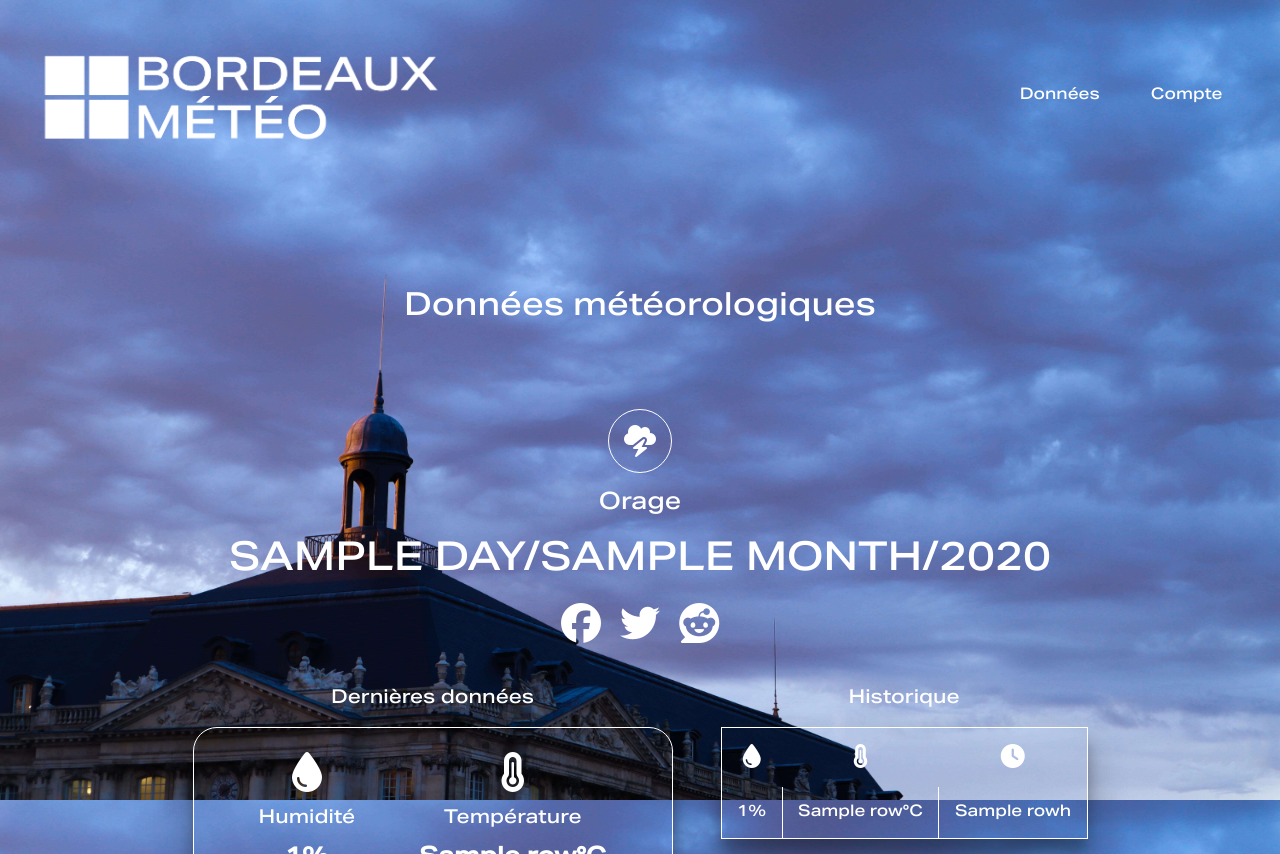
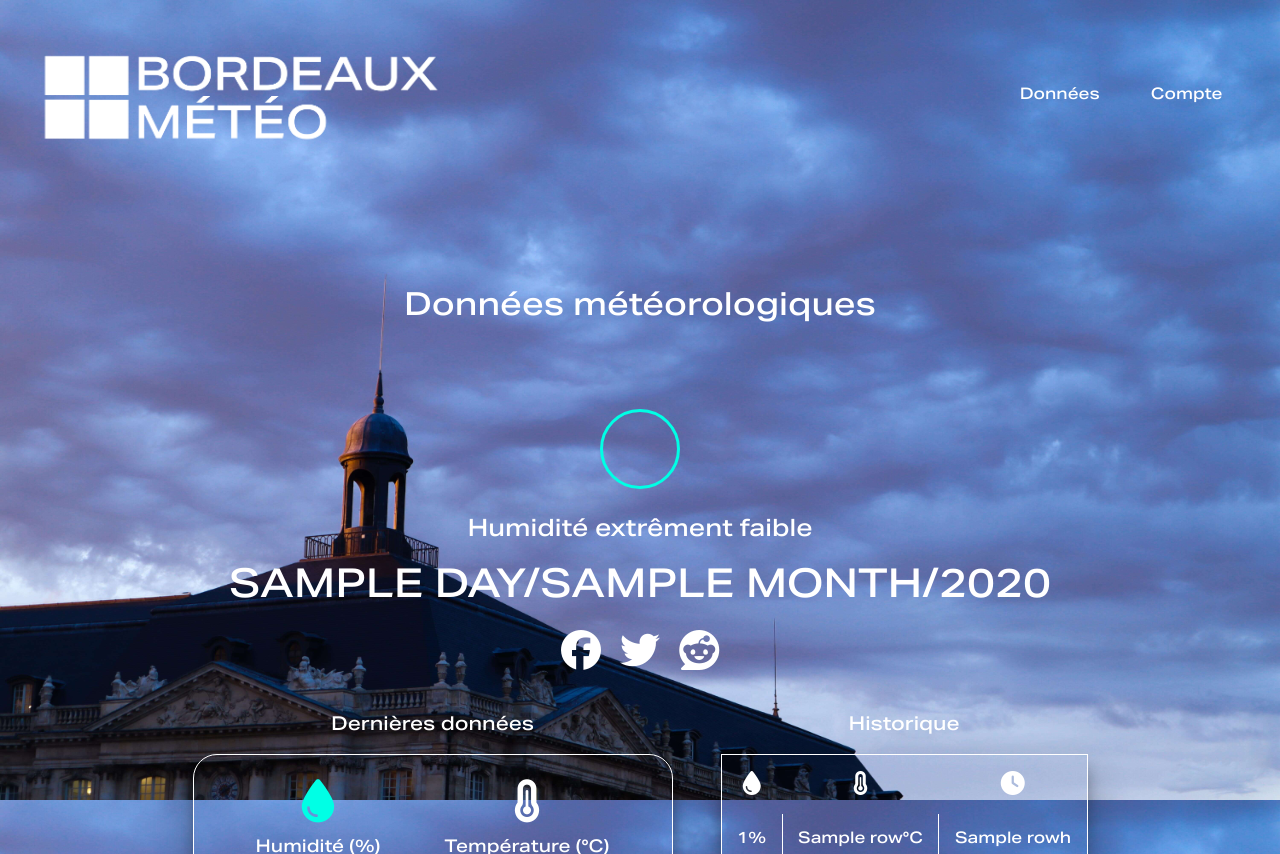
Before and after one commit to kitaah/Bordeaux_Meteo, a Flask app: template templates/index.html in a window 1280 px wide. Shown: the top 854 px of the page. Run offline with Flask 2, Linux system fonts and the light colour scheme; the template is opened without the code that fills it: most values are stand-ins (such as "Sample title", 1, 10 or a date in 2020); some libraries are stand-ins or nearby versions.

Commit message:
Mise en place d'un système de création de compte et de login

```diff
--- a/app.py
+++ b/app.py
@@ -1,22 +1,28 @@
-from flask import Flask, render_template, request, url_for, redirect
+from flask import Flask, render_template, request, url_for, redirect, session
 from flask_mysqldb import MySQL
+import MySQLdb.cursors
 import datetime
+import bcrypt
+import re
+from flask_bcrypt import Bcrypt
 
 app = Flask(__name__)
 
 def __database_connection():
+    HEX_SEC_KEY = 'a%45#AmllpoRF2FT5n%k'
     app.config['MYSQL_HOST'] = 'localhost'
     app.config['MYSQL_USER'] = 'root'
     app.config['MYSQL_PASSWORD'] = '16.miRO47.7r'
     app.config['MYSQL_DB'] = 'bordeaux_meteo'
     app.config['CURSORCLASS'] = 'DictCursor'
+    app.config['SECRET_KEY'] = HEX_SEC_KEY
+
+mysql = MySQL(app)
 
 def access_database_connection():
     return __database_connection()
 
 access_database_connection()
-
-mysql = MySQL(app)
 
 @app.route("/")
 def __main_page():
@@ -38,37 +44,89 @@ def __main_page():
 def access_main_page():
     return __main_page()
 
-@app.route("/connexion")
+@app.route("/connexion", methods = ["GET", "POST"])
 def __login_page():
-    return render_template("login.html")
+    message = ''
+    if request.method == 'POST' :
+        email = request.form['login-email']
+        password = request.form['login-password'].encode('utf-8')
+        cur = mysql.connection.cursor(MySQLdb.cursors.DictCursor)
+        cur.execute('SELECT * FROM utilisateur WHERE AdresseMail_Utilisateur = % s', (email, ))
+        user = cur.fetchone()
+        cur.close()
+        if len(user) > 0 :
+            if bcrypt.hashpw(password, user['Password_Utilisateur'].encode('utf-8')) == user['Password_Utilisateur'].encode('utf-8'):
+                session['Prenom_Utilisateur'] = user["Prenom_Utilisateur"]
+                session['AdresseMail_Utilisateur'] = user["AdresseMail_Utilisateur"]
+            return redirect(url_for('__data_management_page'))
+
+        else:
+            return render_template('login.html')
+    else: return render_template('login.html')
+
 def access_login_page():
     return __login_page()
 
-@app.route("/inscription")
+@app.route("/inscription", methods = ["GET", "POST"])
 def __inscription_page():
-    return render_template("registration.html")
+    message = ''
+    if request.method == 'POST' :
+        fname = request.form['registration-fname']
+        lname = request.form['registration-lname']
+        address = request.form['registration-address']
+        email = request.form['registration-email']
+        password = request.form['registration-password'].encode('utf-8')
+        hash_password = bcrypt.hashpw(password, bcrypt.gensalt())
+        cursor = mysql.connection.cursor(MySQLdb.cursors.DictCursor)
+        cursor.execute('SELECT * FROM utilisateur WHERE AdresseMail_Utilisateur = %s', (email, ))
+        account = cursor.fetchone()
+        if account:
+            message = "Le compte existe déjà !"
+        elif not fname or not lname or not address or not email or not password :
+            message = 'Merci de compléter tous les champs du formulaire !'
+        elif not re.match(r'[^@]+@[^@]+\.[^@]+', email):
+            message = "Format d'adresse email invalide !"
+        else:
+            cursor.execute('INSERT INTO utilisateur (Prenom_Utilisateur,Nom_Utilisateur,Adresse_Utilisateur,AdresseMail_Utilisateur,Password_Utilisateur) VALUES (% s,% s,% s,% s,% s)', (fname, lname, address, email, hash_password, ))
+            mysql.connection.commit()
+            message = "Votre compte a bien été créé !"
+    elif request.method == 'POST':
+        message = "Merci de compléter tous les champs du formulaire !"
+    return render_template('registration.html', message = message)
 def access_inscription_page():
     return __inscription_page()
 
-@app.route("/gestion", methods =["GET", "POST"])
+@app.route("/gestion", methods = ["GET", "POST"])
 def __data_management_page():
     if request.method == 'POST' :
+        sensor_name = request.form["sensors-name"]
         sensor_id = request.form["sensors-id"]
-        sensor_name = request.form["sensors-name"]
         update_sensors = mysql.connection.cursor()
         update_sensors.execute("UPDATE sensor SET Nom_Sensor =%s WHERE Id_Sensor=%s", (sensor_name,sensor_id,))
         mysql.connection.commit()
         return redirect(url_for('__data_management_page'))
 
     else :
-        select_sensors = mysql.connection.cursor()
-        sql_sensors = "SELECT Id_Sensor,Nom_Sensor FROM sensor"
-        select_sensors.execute(sql_sensors)
-        all_sensors = select_sensors.fetchall()
-        select_sensors.close()
-        return render_template("user.html", all_sensors = all_sensors)
+        if 'AdresseMail_Utilisateur' and 'Prenom_Utilisateur' in session:
+            select_sensors = mysql.connection.cursor()
+            sql_sensors = "SELECT Id_Sensor,Nom_Sensor FROM sensor"
+            select_sensors.execute(sql_sensors)
+            all_sensors = select_sensors.fetchall()
+            select_sensors.close()
+            return render_template("user.html", all_sensors = all_sensors)
+        else:
+            return redirect(url_for('__main_page'))
+
 def access_data_management_page():
     return __data_management_page()
+
+@app.route("/logout")
+def __logout():
+    session.clear()
+    return redirect(url_for('__main_page'))
+
+def access_logout():
+    return __logout()
 
 @app.errorhandler(404)
 def __error_404_page(error):
@@ -79,7 +137,7 @@ def access_error_404_page(error):
 
 def __runApp():
     if __name__ == "__main__":
-        app.run(host = 'localhost', port = '5050', debug = True)
+        app.run(host = 'localhost', port = '5051', debug = True)
 
 def runApp():
     return __runApp()
--- a/static/css/style.css
+++ b/static/css/style.css
@@ -37,7 +37,27 @@ section {
     --main-text-color: #ffffff;
     --second-text-color: #00ffff;
     --main-box-shadow: #0000004d 0rem 1.18rem 2.4rem, #00000038 0rem 0.9rem 0.75rem;
-}
+    --first-temp-color: #1b3705;
+    --second-temp-color: #2a5f14;
+    --third-temp-color: #338b28;
+    --fourth-temp-color: #2dc325;
+    --fifth-temp-color: #eafa00;
+    --sixth-temp-color: #f4f701;
+    --seventh-temp-color: #eb4040;
+    --eighth-temp-color: #e63533;
+    --ninth-temp-color: #e02825;
+    --tenth-temp-color: #da1915;
+    --first-hum-color: #00ffe5;
+    --second-hum-color: #00f7ff;
+    --third-hum-color: #00aeff;
+    --fourth-hum-color: #0051ff;
+    --fifth-hum-color: #094ad4;
+    --sixth-hum-color: #0004ff;
+    --seventh-hum-color:#3b0de2;
+    --eighth-hum-color: #2b0aa3;
+    --ninth-hum-color: #2a0e91;
+    --tenth-hum-color: #1c0865;
+    }
 
 * {
     box-sizing: border-box;
@@ -148,15 +168,95 @@ header {
 }
 
 /* -- Upper data content */
-.upper-data__content i {
+.bordeaux-meteo__small-logo {
     font-size: 2rem;
     border: 0.1rem solid var(--main-text-color);
     border-radius: 50%;
-    width: 4rem;
-    height: 4rem;
+    width: 5rem;
+    height: 5rem;
     display: flex;
     justify-content: center;
     align-items: center;
+}
+
+.border-one {
+    border: 0.2rem solid var(--first-hum-color);
+}
+
+.border-two {
+    border: 0.2rem solid var(--second-hum-color);
+}
+
+.border-three {
+    border: 0.2rem solid var(--third-hum-color);
+}
+
+.border-four {
+    border: 0.2rem solid var(--fourth-hum-color);
+}
+
+.border-five {
+    border: 0.2rem solid var(--fifth-hum-color);
+}
+
+.border-six {
+    border: 0.2rem solid var(--sixth-hum-color);
+}
+
+.border-seven {
+    border: 0.2rem solid var(--seventh-hum-color);
+}
+
+.border-eight {
+    border: 0.2rem solid var(--eighth-hum-color);
+}
+
+.border-nine {
+    border: 0.2rem solid var(--ninth-hum-color);
+}
+
+.border-ten {
+    border: 0.2rem solid var(--tenth-hum-color);
+}
+
+.color-green-one {
+    background-color: var(--first-temp-color);
+}
+
+.color-green-two {
+    background-color: var(--second-temp-color);
+}
+
+.color-green-three {
+    background-color: var(--third-temp-color);
+}
+
+.color-green-four {
+    background-color: var(--fourth-temp-color);
+}
+
+.color-yellow-one {
+    background-color: var(--fifth-temp-color);
+}
+
+.color-yellow-two {
+    background-color: var(--sixth-temp-color);
+}
+
+.color-red-one {
+    background-color: var(--seventh-temp-color);
+}
+
+.color-red-two {
+    background-color: var(--eighth-temp-color);
+}
+
+.color-red-three {
+    background-color: var(--ninth-temp-color);
+}
+
+.color-red-four {
+    background-color: var(--tenth-temp-color);
 }
 
 .upper-data__content p {
@@ -212,33 +312,40 @@ header {
 }
 
 .humidity-temperature__data i {
-    font-size: 2.5rem;
+    font-size: 2.7rem;
 }
 
 .humidity-temperature__data h3 {
-    font-size: 1.2rem;
+    font-size: 1.1rem;
     margin: 0.8rem 0;
 }
 
 .humidity-temperature__data p {
-    font-size: 1.5rem;
+    font-size: 1.3rem;
     font-weight: bold;
 }
 
-/* -- Map for the localization of the sensors */
-.sensors-map__img {
-    display: block;
-    width: 28rem;
-    border: 0.1rem solid transparent;
-    border-radius: 1.6rem;
+#humidity__data,
+#temperature__data {
+    border: 0.1rem solid var(--main-text-color);
+    border-radius: 50%;
+    width: 4.9rem;
+    height: 4.9rem;
+    display: flex;
+    justify-content: center;
+    align-items: center;
+    margin: auto;
+    box-shadow: var(--main-box-shadow);
 }
 
+/* -- Map for the localization of the sensors */
 #map {
     width: 30rem;
     height: 30rem;
     margin: auto;
     border: 0.1rem solid transparent;
     border-radius: 1rem;
+    box-shadow: var(--main-box-shadow);
 }
 
 .map-legend__content {
@@ -405,9 +520,12 @@ body,
 a,
 .form-control,
 .form-control::placeholder,
-#login-user-email,
+#login-email,
 #login-password,
-#registration-user-email,
+#registration-fname,
+#registration-lname,
+#registration-address,
+#registration-email,
 #registration-password,
 #sensors-name {
     color: var(--main-text-color);
@@ -429,7 +547,9 @@ a,
     margin-bottom: 7rem;
 }
 
+.alert-danger,
 .meteorological-data__content h1,
+.user__content p,
 .share_btns,
 .upper-data__content,
 .middle-data__content h2,
@@ -451,7 +571,6 @@ a,
 }
 
 .upper-data__content i,
-.sensors-map__img,
 .login-aside__content,
 .registration__content,
 .btn-primary {
@@ -460,7 +579,6 @@ a,
 
 .humidity-temperature__data,
 .humidity-temperature__data-table,
-.sensors-map__img,
 .user__content-form {
     box-shadow: var(--main-box-shadow);
 }
--- a/static/js/app.js
+++ b/static/js/app.js
@@ -39,7 +39,7 @@ document.addEventListener("DOMContentLoaded",() => {
 
 // FOOTER - Changing logo on mouseover/ on mouseout
 document.addEventListener("DOMContentLoaded",() => {
-    let headerLogo = document.getElementsByClassName("bordeaux-meteo__logo-mobile")[0];
+    let headerLogo = document.getElementsByClassName("bordeaux-meteo__logo-responsive")[0];
 
     headerLogo?.addEventListener("mouseover", () => {
         if(headerLogo.src="BM_white_logo.png") {
@@ -69,6 +69,7 @@ document.addEventListener("DOMContentLoaded",() => {
 });
 
 // HOME PAGE - Leaflet map
+document.addEventListener("DOMContentLoaded",() => {
 let bordeauxMeteoMap = L.map('map').setView([44.865210, -0.577260], 13);
 L.tileLayer('https://tile.openstreetmap.org/{z}/{x}/{y}.png', {
     maxZoom: 19,
@@ -95,3 +96,141 @@ let thirdSensor = L.circle([44.848361, -0.560828], {
         fillOpacity: 0.5,
         radius: 70
     }).addTo(bordeauxMeteoMap);
+});
+
+// HOME PAGE - Leaflet map
+document.addEventListener("DOMContentLoaded",() => {
+let tempData = document.getElementById("temperature__data");
+let textTempData = tempData.innerHTML
+let tempIcon = document.getElementsByClassName("fa-temperature-three-quarters")[0];
+let tempNumber = Number(textTempData)
+let tempNextData = document.getElementById("temperature-info__sentence");
+let bordeauxMeteoIcon = document.getElementsByClassName("bordeaux-meteo__small-logo")[0];
+    if(tempNumber < 0) {
+        tempIcon.style.color = "var(--first-temp-color)";
+        tempNextData.textContent = "Température extrêment faible";
+        bordeauxMeteoIcon.classList.add("color-green-one");
+    }
+
+    if(tempNumber >= 0 && tempNumber < 5) {
+        tempIcon.style.color = "var(--second-temp-color)";
+        tempNextData.textContent = "Très faible température";
+        bordeauxMeteoIcon.classList.add("color-green-two");
+    }
+
+    if(tempNumber > 5 && tempNumber < 10) {
+        tempIcon.style.color = "var(--third-temp-color)";
+        tempNextData.textContent = "Faible température";
+        bordeauxMeteoIcon.classList.add("color-green-three");
+    }
+
+    if(tempNumber > 10 && tempNumber < 15) {
+        tempIcon.style.color = "var(--fourth-temp-color)";
+        tempNextData.textContent = "Température modérément faible";
+        bordeauxMeteoIcon.classList.add("color-green-four");
+    }
+
+    if(tempNumber > 15 && tempNumber < 20) {
+        tempIcon.style.color = "var(--fifth-temp-color)";
+        tempNextData.textContent = "Température moyenne";
+        bordeauxMeteoIcon.classList.add("color-yellow-one");
+    }
+
+    if(tempNumber > 20 && tempNumber < 25) {
+        tempIcon.style.color = "var(--sixth-temp-color)";
+        tempNextData.textContent = "Température plus que moyenne";
+        bordeauxMeteoIcon.classList.add("color-yellow-one");
+    }
+
+    if(tempNumber > 25 && tempNumber < 30) {
+        tempIcon.style.color = "var(--seventh-temp-color)";
+        tempNextData.textContent = "Température élevée";
+        bordeauxMeteoIcon.classList.add("color-red-one");
+    }
+
+    if(tempNumber > 30 && tempNumber < 35) {
+        tempIcon.style.color = "var(--eighth-temp-color)";
+        tempNextData.textContent = "Température élevée";
+        bordeauxMeteoIcon.classList.add("color-red-two");
+    }
+
+    if(tempNumber > 35 && tempNumber < 40) {
+        tempIcon.style.color = "var(--ninth-temp-color)";
+        tempNextData.textContent = "Température très élevée";
+        bordeauxMeteoIcon.classList.add("color-red-three");
+    }
+
+    if(tempNumber > 40 && tempNumber < 45) {
+        tempIcon.style.color = "var(--tenth-temp-color)";
+        tempNextData.textContent = "Température extrêment élevée";
+        bordeauxMeteoIcon.classList.add("color-red-four");
+    }
+});
+
+document.addEventListener("DOMContentLoaded",() => {
+let humData = document.getElementById("humidity__data");
+let textHumData = humData.innerHTML;
+let humIcon = document.getElementsByClassName("fa-droplet")[0];
+let humNumber = Number(textHumData);
+let humNextData = document.getElementById("humidity-info__sentence");
+let bordeauxMeteoIcon = document.getElementsByClassName("bordeaux-meteo__small-logo")[0];
+    if(humNumber >= 0 && humNumber < 10) {
+        humIcon.style.color = "var(--first-hum-color)";
+        humNextData.textContent = "Humidité extrêment faible";
+        bordeauxMeteoIcon.classList.add("border-one");
+    }
+
+    if(humNumber > 10 && humNumber < 20) {
+        humIcon.style.color = "var(--second-hum-color)";
+        humNextData.textContent = "Très Faible humidité";
+        bordeauxMeteoIcon.classList.add("border-two");
+    }
+
+    if(humNumber > 20 && humNumber < 30) {
+        humIcon.style.color = "var(--third-hum-color)";
+        humNextData.textContent = "Faible humidité";
+        bordeauxMeteoIcon.classList.add("border-three");
+    }
+
+    if(humNumber > 30 && humNumber < 40) {
+        humIcon.style.color = "var(--fourth-hum-color)";
+        humNextData.textContent = "Assez faible humidité";
+        bordeauxMeteoIcon.classList.add("border-four");
+    }
+
+    if(humNumber > 40 && humNumber < 50) {
+        humIcon.style.color = "var(--fifth-hum-color)";
+        humNextData.textContent = "Humidité moyenne";
+        bordeauxMeteoIcon.classList.add("border-five");
+    }
+
+    if(humNumber > 50 && humNumber < 60) {
+        humIcon.style.color = "var(--sixth-hum-color)";
+        humNextData.textContent = "Humidité plus que moyenne";
+        bordeauxMeteoIcon.classList.add("border-six");
+    }
+
+    if(humNumber > 60 && humNumber < 70) {
+        humIcon.style.color = "var(--seventh-hum-color)";
+        humNextData.textContent = "Humidité assez élevée";
+        bordeauxMeteoIcon.classList.add("border-seven");
+    }
+
+    if(humNumber > 70 && humNumber < 80) {
+        humIcon.style.color = "var(--eighth-hum-color)";
+        humNextData.textContent = "Humidité élevée";
+        bordeauxMeteoIcon.classList.add("border-eight");
+    }
+
+    if(humNumber > 80 && humNumber < 90) {
+        humIcon.style.color = "var(--ninth-hum-color)";
+        humNextData.textContent = "Humidité très élevée";
+        bordeauxMeteoIcon.classList.add("border-nine");
+    }
+
+    if(humNumber > 90 && humNumber <= 100) {
+        humIcon.style.color = "var(--tenth-hum-color)";
+        humNextData.textContent = "Humidité extrêment élevée";
+        bordeauxMeteoIcon.classList.add("border-ten");
+    }
+});
--- a/templates/index.html
+++ b/templates/index.html
@@ -6,8 +6,11 @@
         <section class="meteorological-data__content">
             <h1>Données météorologiques</h1>
             <article class="upper-data__content">
-                <i class="fa-solid fa-cloud-bolt"></i>
-                <p>Orage</p>
+                <p class="la"><i class="fa-solid bi-microsoft bordeaux-meteo__small-logo"></i></p>
+                <div class="container">
+                    <p id="humidity-info__sentence"></p>
+                    <p id="temperature-info__sentence"></p>
+                </div>
                 <h2>{{ day }}/{{ month }}/{{ year }}</h2>
             </article>
 
@@ -24,13 +27,13 @@
                         <article>
                             {% for row_data in last_data %}
                             <i class="fa-solid fa-droplet"></i>
-                            <h3>Humidité</h3>
-                            <p>{{ row_data.0 }}%</p>
+                            <h3>Humidité (%)</h3>
+                            <p id="humidity__data">{{ row_data.0 }}</p>
                         </article>
                         <article>
                             <i class="fa-solid fa-temperature-three-quarters"></i>
-                            <h3>Température</h3>
-                            <p>{{ row_data.1 }}°C</p>
+                            <h3>Température (°C)</h3>
+                            <p id="temperature__data">{{ row_data.1 }}</p>
                             {% endfor %}
                         </article>
                     </article>
--- a/templates/layout.html
+++ b/templates/layout.html
@@ -3,7 +3,7 @@
 <head>
     <meta charset="UTF-8">
     <meta http-equiv="X-UA-Compatible" content="IE=edge">
-    <meta http-equiv="refresh" content="5">
+    <!--<meta http-equiv="refresh" content="5">-->
     <meta name="viewport" content="width=device-width, initial-scale=1.0">
     <link rel="stylesheet" href="https://unpkg.com/leaflet@1.9.2/dist/leaflet.css" integrity="sha256-sA+zWATbFveLLNqWO2gtiw3HL/lh1giY/Inf1BJ0z14=" crossorigin="" />
     <script src="https://unpkg.com/leaflet@1.9.2/dist/leaflet.js" integrity="sha256-o9N1jGDZrf5tS+Ft4gbIK7mYMipq9lqpVJ91xHSyKhg=" crossorigin=""></script>
@@ -31,7 +31,7 @@
     {% block body %}{% endblock %}
 
     <footer>
-        <p><img src="{{ url_for('static', filename='img/BM_white_logo.png') }}" class="bordeaux-meteo__logo-mobile" alt="Bordeaux Météo logo"></p>
+        <p><img src="{{ url_for('static', filename='img/BM_white_logo.png') }}" class="bordeaux-meteo__logo-responsive" alt="Bordeaux Météo logo"></p>
     </footer>
 
     <script src="{{ url_for('static', filename='js/app.js') }}"></script>
--- a/templates/user.html
+++ b/templates/user.html
@@ -5,6 +5,10 @@
     <main>
         <section class="user__content">
             <h1>Espace utilisateur</h1>
+
+            {% if session['Prenom_Utilisateur'] %}
+            <p>Bienvenue {{ session['Prenom_Utilisateur']}} !</p>
+            {% endif %}
 
             <article class="user__content--flex">
                 <form class="user__content-form">
--- a/templates/user_layout.html
+++ b/templates/user_layout.html
@@ -23,7 +23,7 @@
             <ul>
                 <li><a href="{{ url_for('__main_page') }}">Données</a></li>
                 <li><a href="{{ url_for('__data_management_page') }}">Gestion</a></li>
-                <li><a href="#">Déconnexion</a></li>
+                <li><a href="{{ url_for('__logout') }}">Déconnexion</a></li>
             </ul>
         </nav>
     </header>
@@ -31,7 +31,7 @@
     {% block body %}{% endblock %}
 
     <footer>
-        <p><img src="{{ url_for('static', filename='img/BM_white_logo.png') }}" class="bordeaux-meteo__logo-mobile" alt="Bordeaux Météo logo"></p>
+        <p><img src="{{ url_for('static', filename='img/BM_white_logo.png') }}" class="bordeaux-meteo__logo-responsive" alt="Bordeaux Météo logo"></p>
     </footer>
 
     <script src="{{ url_for('static', filename='js/app.js') }}"></script>
```
Also changed, not shown: other parts of static/css/style.css (+25 -20 lines), script.py (+4 -6 lines), templates/login.html (+3 -4 lines), templates/registration.html (+15 -3 lines), request.py (renamed from test.py), static/css/style.min.css. Lines whose indentation alone changed are shown as unchanged.
